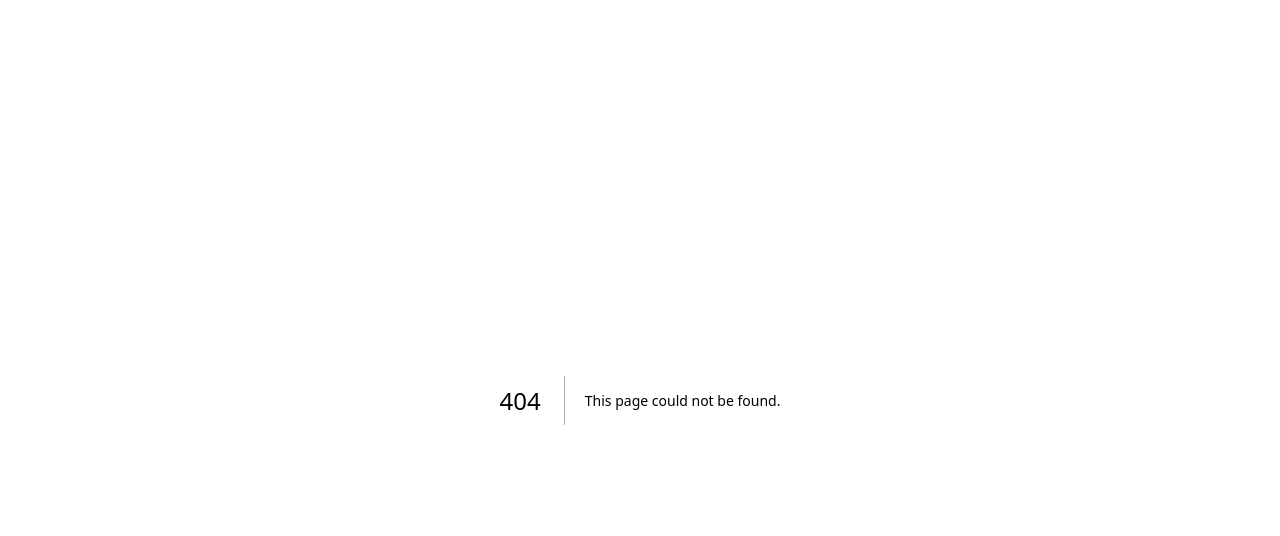
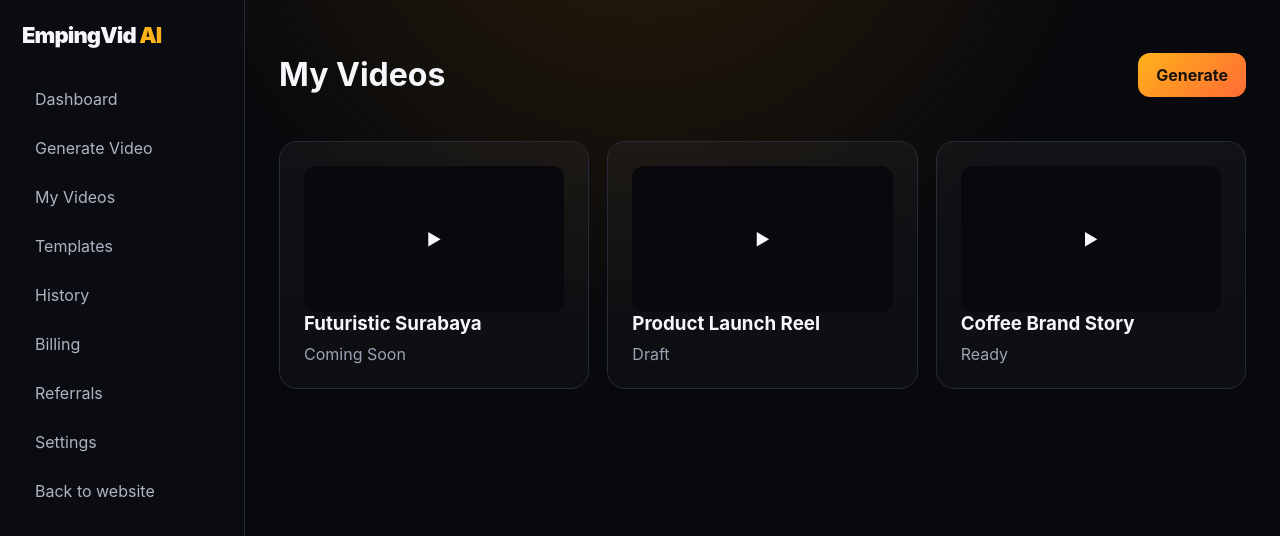
Before and after one commit to rizalganie890-beep/empingvid-ai, a Next.js app in the folder apps/web/: page /videos in a window 1280 px wide. Before the commit this address had no page. Shown: the top 536 px of the page. Built offline with nearby package versions, Linux system fonts and the light colour scheme.

Commit message:
feat: add video library

```diff
--- /dev/null
+++ b/apps/web/app/videos/page.tsx
@@ -0,0 +1,3 @@
+import Link from 'next/link'; import AppShell from '@/components/AppShell';
+const videos=[['1','Futuristic Surabaya','Coming Soon'],['2','Product Launch Reel','Draft'],['3','Coffee Brand Story','Ready']];
+export default function Videos(){return <AppShell><div className="topline"><h1>My Videos</h1><Link href="/generator" className="btn primary">Generate</Link></div><div className="grid grid3" style={{marginTop:25}}>{videos.map(v=><Link href={'/videos/'+v[0]} className="card" key={v[0]}><div style={{aspectRatio:'16/9',background:'#08090d',borderRadius:12,display:'grid',placeItems:'center'}}>▶</div><h3>{v[1]}</h3><span className="muted">{v[2]}</span></Link>)}</div></AppShell>}
```
